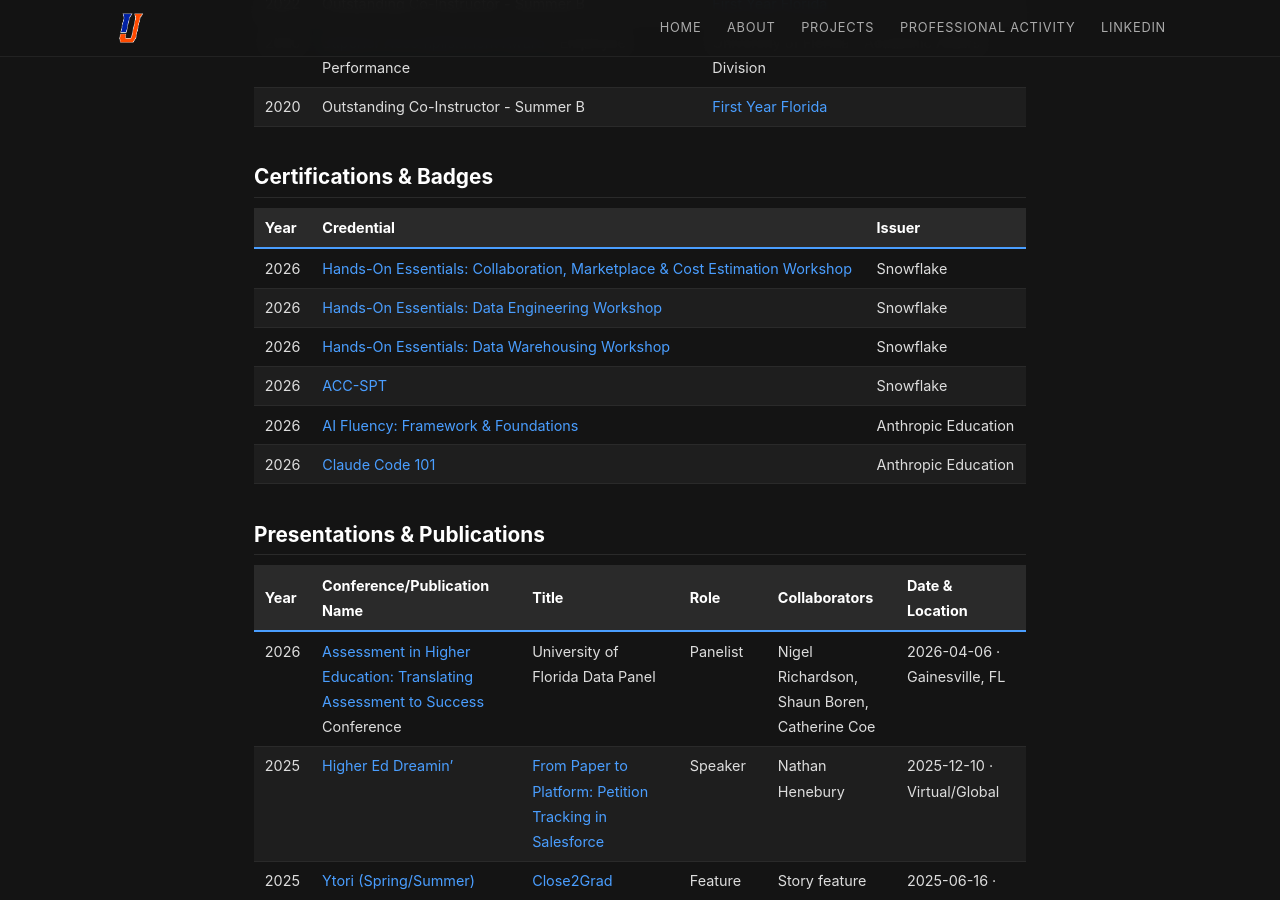
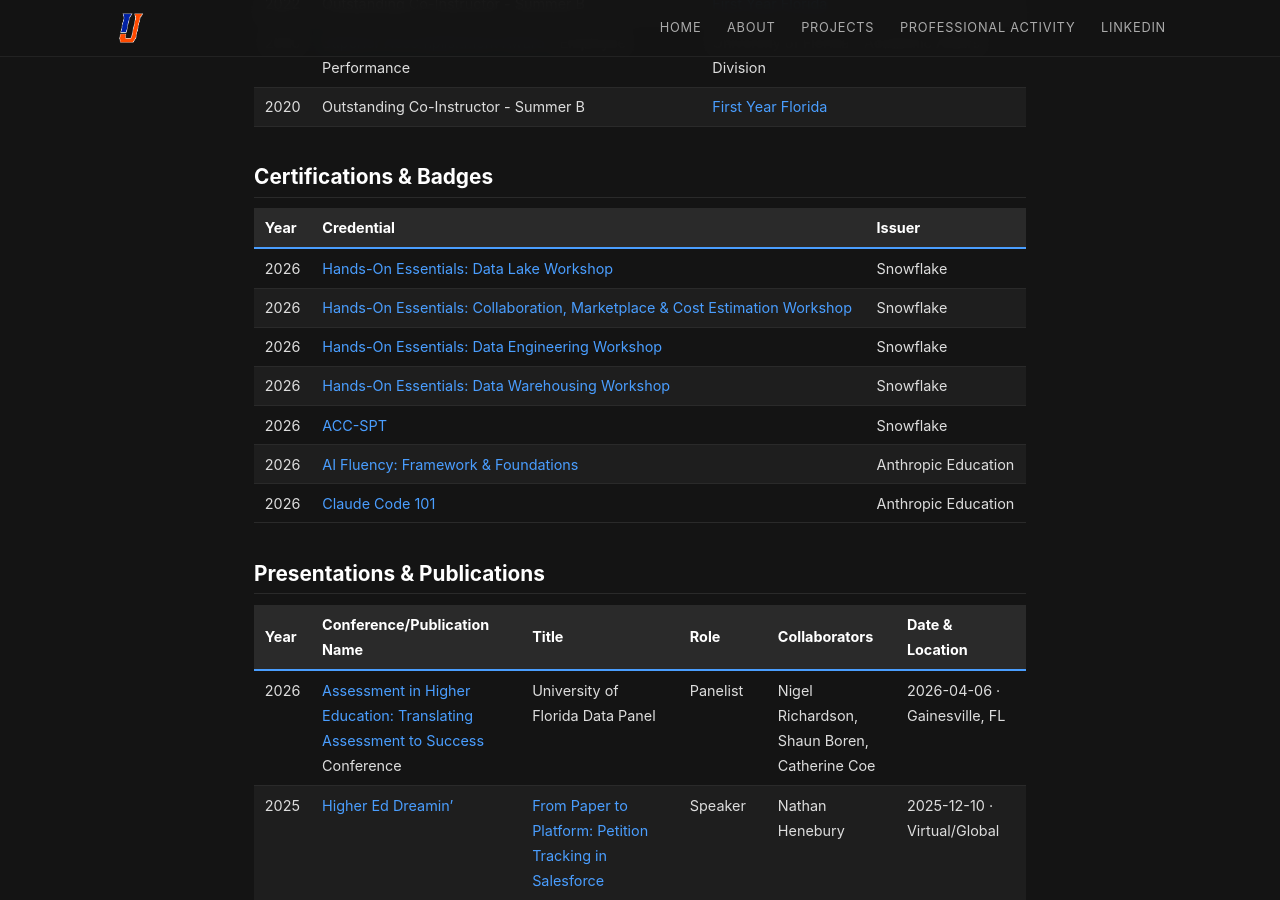
Before and after one commit to joeufl/portfolio, a Jekyll site: the page built from professional-activity.md, in a window 1280 px wide and 900 px high, scrolled down 341 px. Built offline with Jekyll 4.4.1, drawn with Linux system fonts in a browser that asks for light colours.

Commit message:
added cred

```diff
--- a/professional-activity.md
+++ b/professional-activity.md
@@ -16,6 +16,7 @@ permalink: /professional-activity
 
 | Year | Credential | Issuer |
 | :--- | :--- | :--- |
+| 2026 | [Hands-On Essentials: Data Lake Workshop](https://www.credential.net/d85619c8-4478-421a-9924-03401aef74bc) | Snowflake |
 | 2026 | [Hands-On Essentials: Collaboration, Marketplace & Cost Estimation Workshop](https://www.credential.net/9f5e80a7-6433-4809-914e-79ec4facc5b7) | Snowflake |
 | 2026 | [Hands-On Essentials: Data Engineering Workshop](https://www.credential.net/a998509d-a27b-419a-95bd-9c833cb70301) | Snowflake |
 | 2026 | [Hands-On Essentials: Data Warehousing Workshop](https://www.credential.net/918daa1f-f61b-4636-a63c-045b88cc9323) | Snowflake |
```
